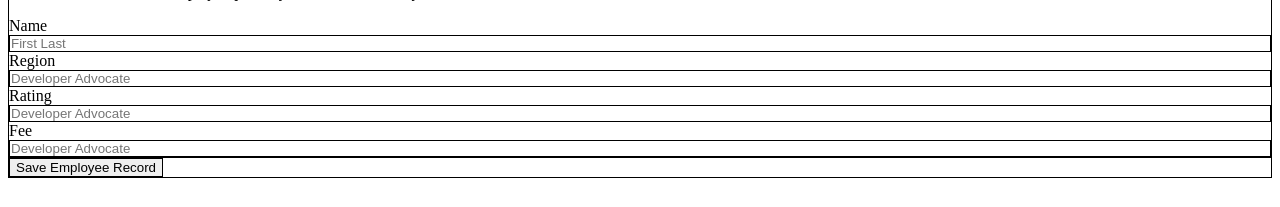
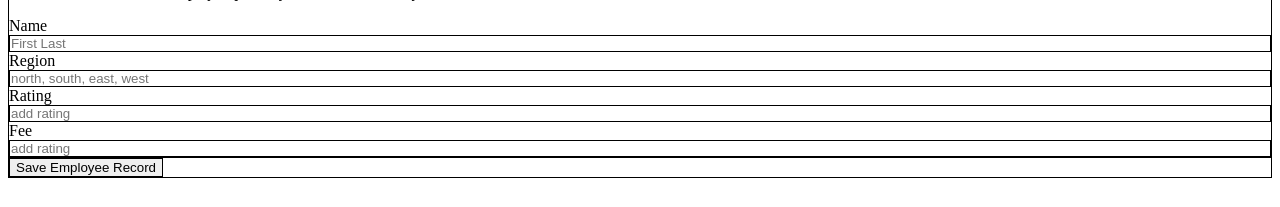
Before and after one commit to benidias/Full-Stack-Development-2, a React (Vite) app in the folder client/: page /create in a window 1280 px wide. Shown: the part 203-410 px from the top of the page. Built offline with nearby package versions, Linux system fonts and the light colour scheme; sample sign-in values are in the browser's storage.

Commit message:
fix redirection

```diff
--- a/client/src/components/Login.jsx
+++ b/client/src/components/Login.jsx
@@ -8,45 +8,24 @@ const Login = () => {
   const [password, setPassword] = useState('');
 
   const handleLogin = async (e) => {
-    // e.preventDefault();
 
-    // try {
-    //   const res = await fetch('http://localhost:5050/login', {
-    //     method: 'POST',
-    //     headers: {
-    //       'Content-Type': 'application/json',
-    //     },
-    //     body: JSON.stringify({ username, password }),
-    //   });
-
-    //   if (!res.ok) {
-    //     navigate('/unauthorized'); // ❌ Login failed
-    //     return;
-    //   }
-
-    //   const data = await res.json();
-    //   localStorage.setItem('token', data.token); // ✅ Save JWT token
-    //   navigate('/agent'); // ✅ Login successful
-
-    // } catch (error) {
-    //   console.error('Login error:', error);
-    //   navigate('/unauthorized'); // ❌ Network or other error
-    // }
     e.preventDefault();
 
     try {
       const res = await axios.post('http://localhost:3000/login', { username, password });
       localStorage.setItem('token', res.data.token);
-      navigate('/agent'); // ✅ Successful login
+      navigate('/agent');
     } catch (err) {
-      navigate('/unauthorized'); // ❌ Failed login
+      navigate('/unauthorized')
+      console.log(err)
+      ;
     }
   };
 
   return (
     <form onSubmit={handleLogin}>
       <input
-        // type="username"
+
         value={username}
         onChange={(e) => setUsername(e.target.value)}
         placeholder="username"
--- a/client/src/components/Record.jsx
+++ b/client/src/components/Record.jsx
@@ -77,7 +77,7 @@ export default function Record() {
       console.error('A problem occurred with your fetch operation: ', error);
     } finally {
       setForm({ name: "", region: "", rating: "", fee:"" });
-      navigate("/");
+      navigate("/agent");
     }
   }
 
@@ -136,7 +136,7 @@ export default function Record() {
                     name="region"
                     id="region"
                     className="block flex-1 border-0 bg-transparent py-1.5 pl-1 text-slate-900 placeholder:text-slate-400 focus:ring-0 sm:text-sm sm:leading-6"
-                    placeholder="Developer Advocate"
+                    placeholder="north, south, east, west"
                     value={form.region}
                     onChange={(e) => updateForm({ region: e.target.value })}
                   />
@@ -157,7 +157,7 @@ export default function Record() {
                     name="rating"
                     id="rating"
                     className="block flex-1 border-0 bg-transparent py-1.5 pl-1 text-slate-900 placeholder:text-slate-400 focus:ring-0 sm:text-sm sm:leading-6"
-                    placeholder="Developer Advocate"
+                    placeholder="add rating"
                     value={form.rating}
                     onChange={(e) => updateForm({ rating: e.target.value })}
                   />
@@ -178,7 +178,7 @@ export default function Record() {
                     name="fee"
                     id="fee"
                     className="block flex-1 border-0 bg-transparent py-1.5 pl-1 text-slate-900 placeholder:text-slate-400 focus:ring-0 sm:text-sm sm:leading-6"
-                    placeholder="Developer Advocate"
+                    placeholder="add rating"
                     value={form.fee}
                     onChange={(e) => updateForm({ fee: e.target.value })}
                   />
```
Also changed, not shown: 1 other file (tests, documents, lock files or other folders).
